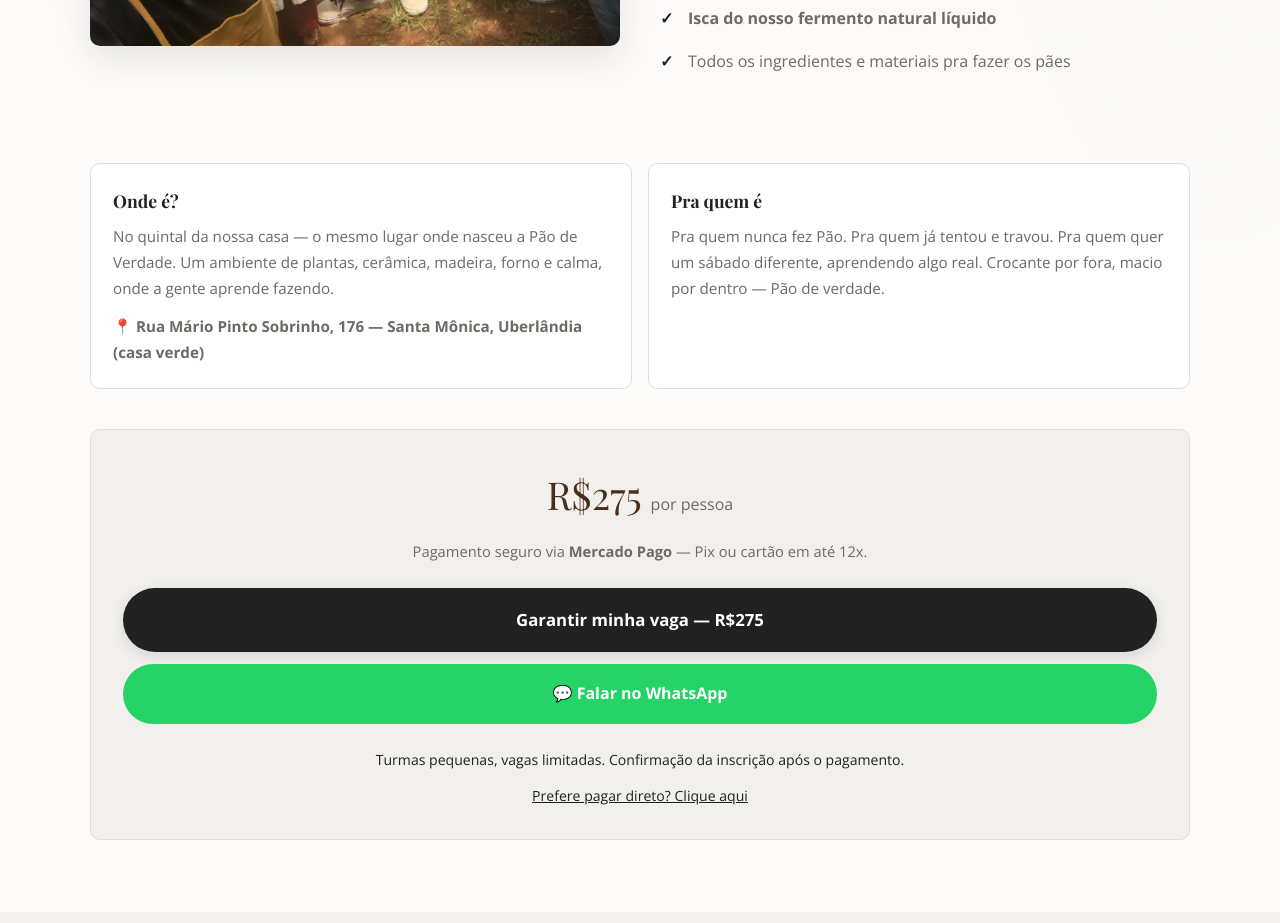
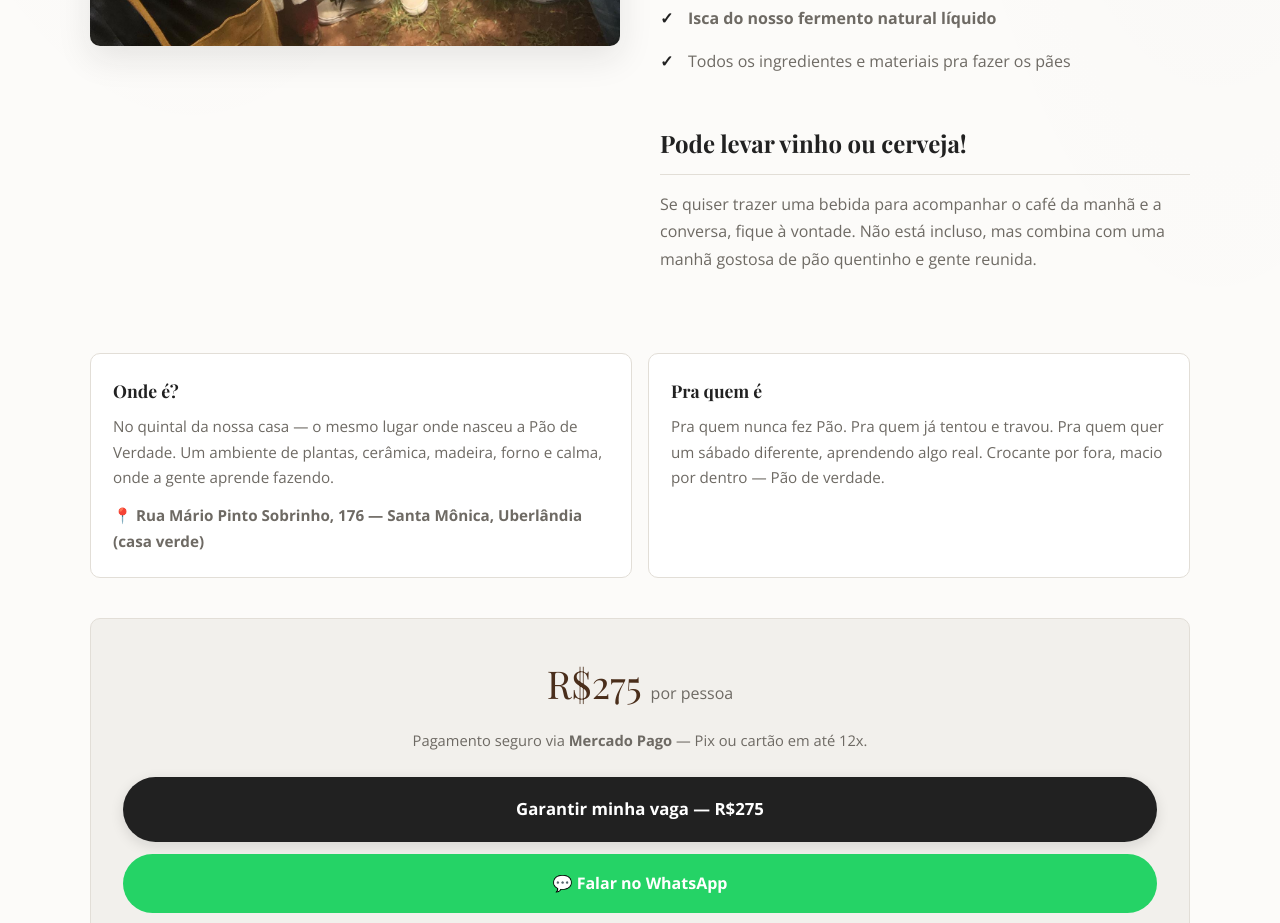
Before and after one commit to ferrarijonas/paodeverdade, a plain HTML site: page curso-pao.html in a window 1280 px wide. Shown: the part 1188-2111 px from the top of the page. Drawn offline with nearby package versions, Linux system fonts and the light colour scheme; a web font is replaced by a local one.

Commit message:
Adiciona vinho ou cerveja ao curso de Pao

```diff
--- a/curso-pao.html
+++ b/curso-pao.html
@@ -67,6 +67,10 @@
                 <li><strong>Isca do nosso fermento natural líquido</strong></li>
                 <li>Todos os ingredientes e materiais pra fazer os pães</li>
               </ul>
+            </div>
+            <div class="block">
+              <h2>Pode levar vinho ou cerveja!</h2>
+              <p style="color:var(--text-soft);">Se quiser trazer uma bebida para acompanhar o café da manhã e a conversa, fique à vontade. Não está incluso, mas combina com uma manhã gostosa de pão quentinho e gente reunida.</p>
             </div>
           </div>
         </div>
```
